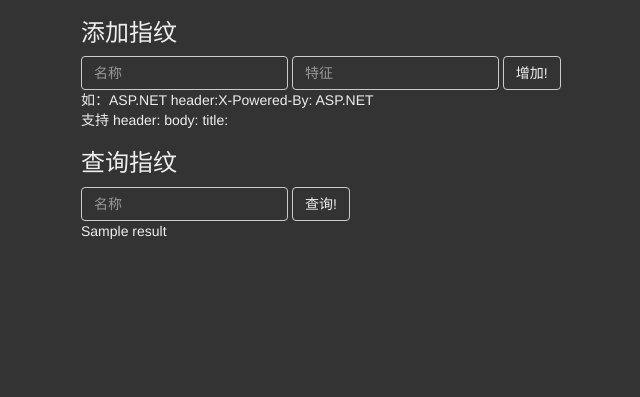
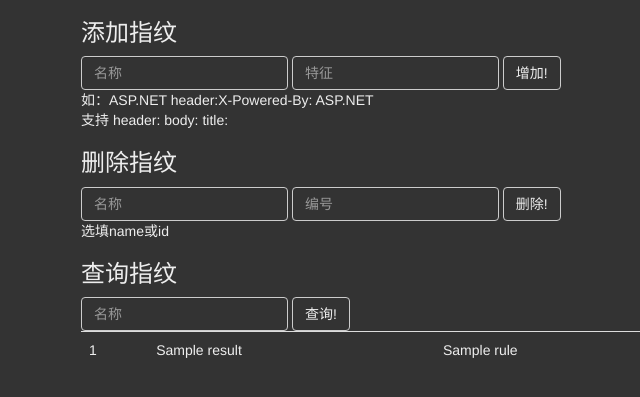
Before and after one commit to jasonsheh/FingerScan, a Flask app: template templates/manage.html in a window 1280 px wide. Shown: the part 50-447 px from the top of the page, without its empty margins (254-894 px from the left). Run offline with Flask 2, Linux system fonts and the light colour scheme; the template is opened without the code that fills it: most values are stand-ins (such as "Sample title", 1, 10 or a date in 2020).

Commit message:
增加: 后台增加删除指纹功能

```diff
--- a/static/css/dashboard.css
+++ b/static/css/dashboard.css
@@ -15,6 +15,11 @@ body {
 }
 
 .form-control {
+  color: #eee;
+  background-color: #333;
+}
+
+.list-group-item {
   color: #eee;
   background-color: #333;
 }
--- a/templates/manage.html
+++ b/templates/manage.html
@@ -59,6 +59,24 @@
                 </div>
             </div><!-- /.col-lg-6 -->
 
+            <h3 class="text">删除指纹</h3>
+
+            <div class="">
+                <form class="form-inline" role="form" action="/delete" method=post>
+                    <div class="form-group">
+                        <input type="text" class="form-control" placeholder="名称" name="name" value="">
+                        <input type="text" class="form-control" placeholder="编号" name="id" value="">
+                    </div><!-- /input-group -->
+                    <span class="form-group-btn">
+                        <button class="btn btn-default" type="submit">删除!</button>
+                    </span>
+
+                </form>
+                <div>
+                    选填name或id
+                </div>
+            </div><!-- /.col-lg-6 -->
+
             <h3 class="text">查询指纹</h3>
 
             <div class="">
@@ -71,11 +89,19 @@
                     </span>
                 </form>
                 <div>
-                    {% if results %}
+                    <table class="table">
+                        {% if results %}
+                        <tbody>
                         {% for result in results %}
-                            {{ result }}
+                            <tr>
+                                <td>{{ result.id }}</td>
+                                <td>{{ result.name }}</td>
+                                <td>{{ result.rule }}</td>
+                            </tr>
                         {% endfor %}
-                    {% endif %}
+                        </tbody>
+                        {% endif %}
+                    </table>
                 </div>
             </div><!-- /.col-lg-6 -->
         </div><!-- /.row -->
--- a/web.py
+++ b/web.py
@@ -19,12 +19,6 @@ def index():
     return render_template('index.html', total_number=total_number)
 
 
-@app.route('/manage')
-def manage():
-    total_number = Rules().count()
-    return render_template('manage.html')
-
-
 @app.route('/login', methods=['POST'])
 def login():
     if request.method == 'POST':
@@ -33,9 +27,8 @@ def login():
             password = request.form.get('password')
 
             if username == 'admin' and password == 'password':
-                return redirect('/manage')
-            else:
-                return redirect('/index')
+                return render_template('manage.html')
+        return redirect('/index')
 
 
 @app.route('/fingerprint', methods=['POST'])
@@ -54,7 +47,19 @@ def add_rule():
             name = request.form.get('name')
             rule = request.form.get('rule')
             Rules().add_rule(name, rule)
-        return redirect('/')
+        return render_template('manage.html')
+
+
+@app.route('/delete', methods=['POST'])
+def delete_rule():
+    if request.method == 'POST':
+        if request.form.get('name'):
+            name = request.form.get('name')
+            Rules().delete_rule(name=name)
+        if request.form.get('id'):
+            id = request.form.get('id')
+            Rules().delete_rule(id=id)
+        return render_template('manage.html')
 
 
 @app.route('/search', methods=['POST'])
@@ -63,7 +68,6 @@ def search_rule():
         if request.form.get('name'):
             name = request.form.get('name')
             results = Rules().search_rule(name)
-            print(results)
             return render_template('manage.html', results=results)
 
 
```
Also changed, not shown: database.py (+13 -4 lines).
